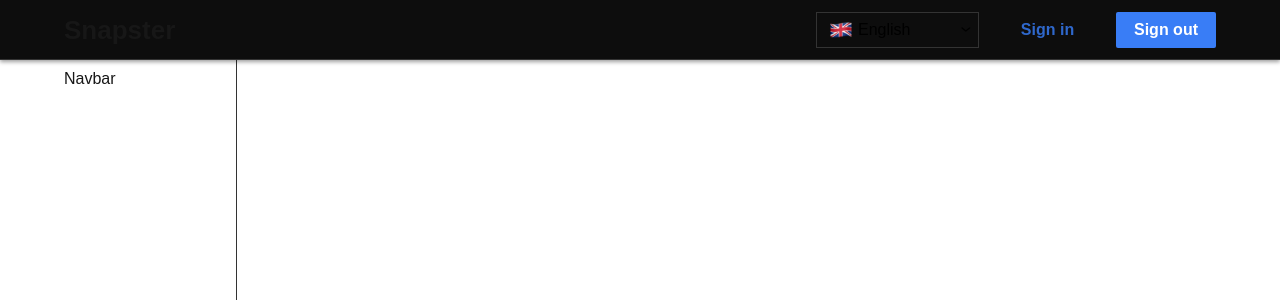
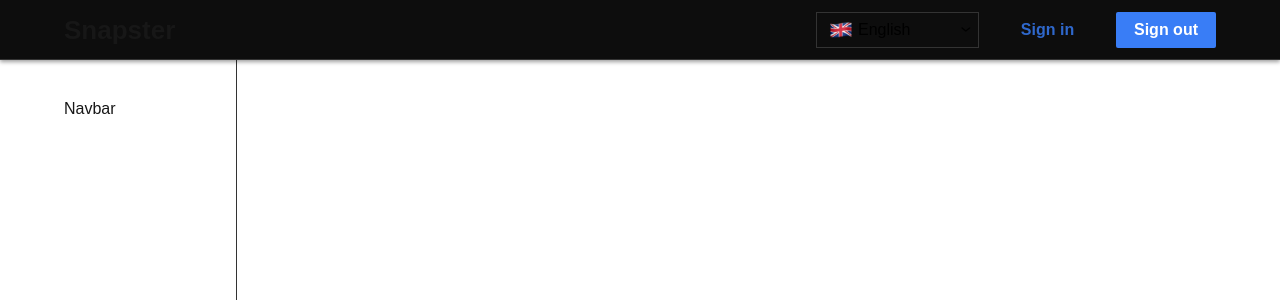
Before and after one commit to h18e-Droid/Snapster, a Next.js app: page / in a window 1280 px wide. Shown: the top 300 px of the page. Built offline with nearby package versions, Linux system fonts and the light colour scheme.

Commit message:
fix: add ContainerLayout interactive

```diff
--- a/src/app/containerLayout/ContainerLayout.module.scss
+++ b/src/app/containerLayout/ContainerLayout.module.scss
@@ -27,7 +27,7 @@ $mobileBreakPoint : 768px;
   width: $containerDesktopWidth;
   min-height: 100vh;
   margin: 0 auto;
-  gap: 10px;
+  gap: 25px;
   display: flex;
   flex-direction: row;
   @media only screen and (max-width: $mobileBreakPoint) {
@@ -42,7 +42,7 @@ $mobileBreakPoint : 768px;
 .navbarWrapper {
   position: sticky;
   border-right: 1px solid var(--color-dark-500);
-  padding-top: 10px;
+  padding-top: 40px;
   top: 60px;
   min-width: 15%;
   height: calc(100vh - 60px);
@@ -61,7 +61,7 @@ $mobileBreakPoint : 768px;
 
 .contentWrapper {
   margin-top: 60px;
-  padding-top: 10px;
+  padding-top: 40px;
   width: 100%;
   min-height: calc(100% - 60px);
   overflow-x: auto;
--- a/src/app/containerLayout/ContainerLayout.tsx
+++ b/src/app/containerLayout/ContainerLayout.tsx
@@ -8,15 +8,19 @@ type ContainerLayoutProps = {
 }
 
 const ContainerLayout = ({ children }: ContainerLayoutProps) => {
+  const isAuth = true
+
   return (
     <div className={styles.containerWrapper}>
       <header className={styles.headerWrapper}>
         <Header />
       </header>
       <div className={styles.container}>
-        <nav className={styles.navbarWrapper}>
-          <Navbar />
-        </nav>
+        {isAuth && (
+          <nav className={styles.navbarWrapper}>
+            <Navbar />
+          </nav>
+        )}
         <section className={styles.contentWrapper}>{children}</section>
       </div>
     </div>
```
